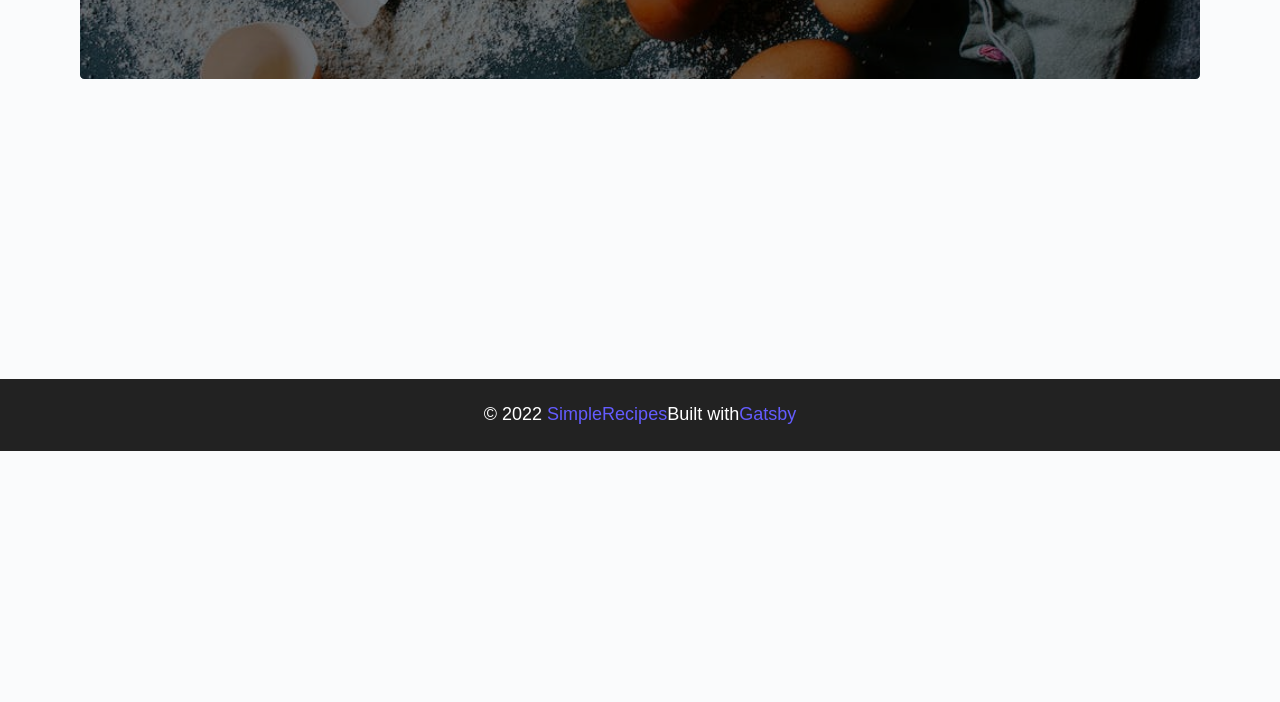
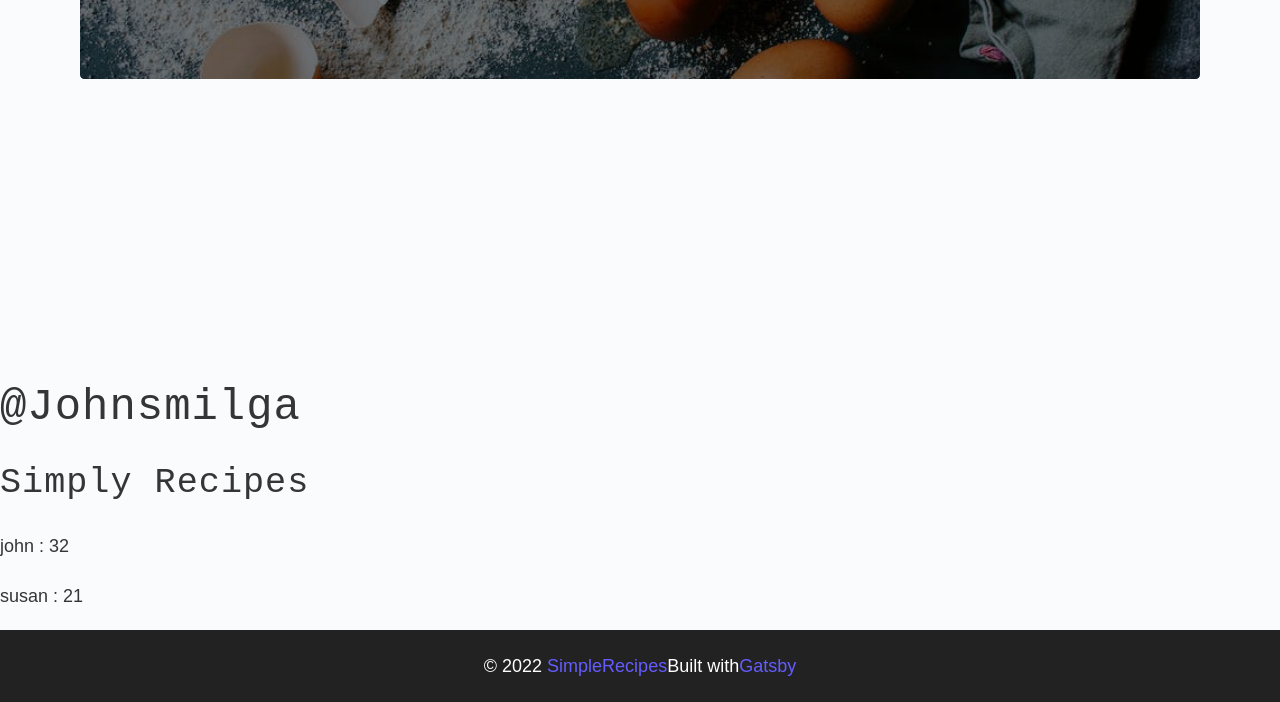
Before and after one commit to Younes-Kellouch/Gatsby_Projects, a Gatsby site: page / in a window 1280 px wide. Shown: the part 349-1051 px from the top of the page. Before the commit the page ends 800 px from the top, so only its background shows below. Built offline with nearby package versions, Linux system fonts and the light colour scheme; Gatsby itself is replaced by a stand-in of ours.

Commit message:
Displaying the data that we get back as resp of the GraphQL Query

```diff
--- /dev/null
+++ b/src/GraphQL/FetchData.js
@@ -0,0 +1,43 @@
+import React from "react"
+import { useStaticQuery, graphql } from "gatsby"
+
+const getData = graphql`
+  {
+    site {
+      siteMetadata {
+        author
+        description
+        simpleData
+        title
+        complexData {
+          age
+          name
+        }
+      }
+    }
+  }
+`
+
+const FetchData = () => {
+  const data = useStaticQuery(getData)
+  const {
+    site: {
+      siteMetadata: { title },
+    },
+  } = data
+  return (
+    <div>
+      <h2>{data.site.siteMetadata.author}</h2>
+      <h3>{title}</h3>
+      <div>
+        {data.site.siteMetadata.complexData.map((item, index) => (
+          <p key={index}>
+            {item.name} : {item.age}
+          </p>
+        ))}
+      </div>
+    </div>
+  )
+}
+
+export default FetchData
--- a/src/pages/index.js
+++ b/src/pages/index.js
@@ -1,7 +1,7 @@
-import { Link } from "gatsby"
 import { StaticImage } from "gatsby-plugin-image"
 import React from "react"
 import Layout from "../components/Layouts"
+import FetchData from "../GraphQL/FetchData"
 
 export default function Home() {
   return (
@@ -23,6 +23,7 @@ export default function Home() {
           </div>
         </header>
       </main>
+      <FetchData/>
     </Layout>
   )
 }
```
